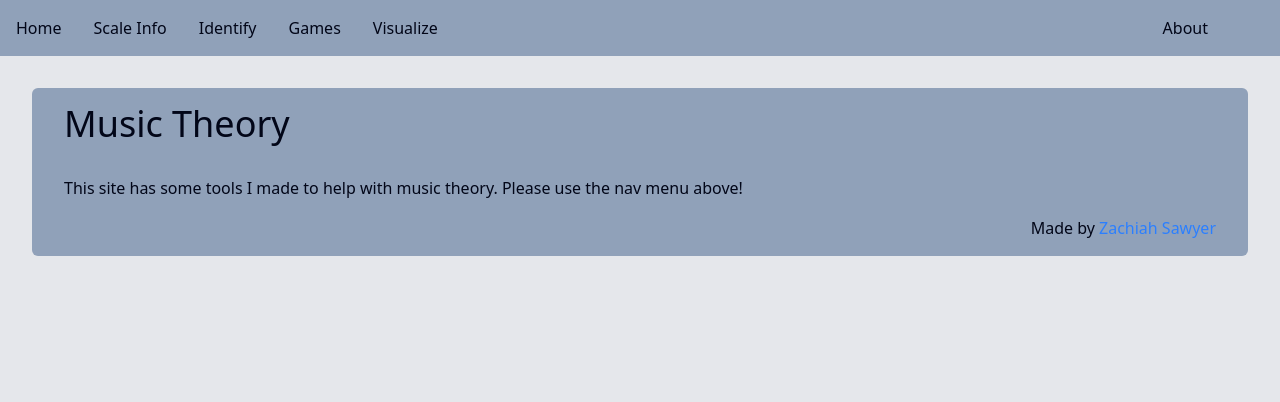
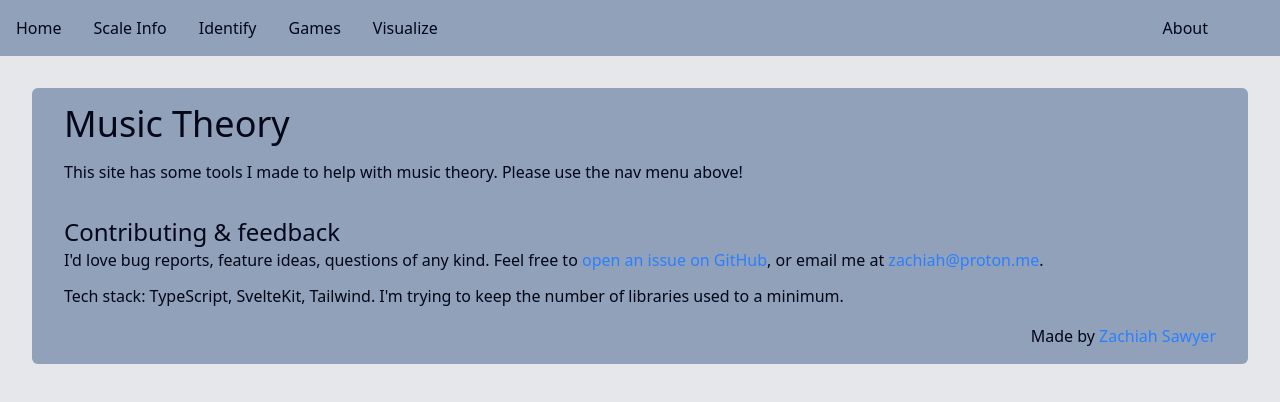
Before and after one commit to Zachiah/music-theory, a SvelteKit app: page /about in a window 1280 px wide. Shown: the top 402 px of the page. Built offline with nearby package versions, Linux system fonts and the light colour scheme; what @iconify/tailwind4 would draw is missing.

Commit message:
Update about

```diff
--- a/src/routes/about/+page.svelte
+++ b/src/routes/about/+page.svelte
@@ -3,9 +3,24 @@
 </script>
 
 <Container>
-	<h1 class="pb-4 text-4xl">Music Theory</h1>
+	<h1 class="text-4xl">Music Theory</h1>
 
 	<p>This site has some tools I made to help with music theory. Please use the nav menu above!</p>
+
+	<section class="mt-4">
+		<h2 class="text-2xl">Contributing &amp; feedback</h2>
+		<p class="mb-3">
+			I'd love bug reports, feature ideas, questions of any kind. Feel free to <a
+				href="https://github.com/Zachiah/music-theory/issues/new"
+				class="text-primary">open an issue on GitHub</a
+			>, or email me at
+			<a href="mailto:zachiah@proton.me" class="text-primary">zachiah@proton.me</a>.
+		</p>
+		<p>
+			Tech stack: TypeScript, SvelteKit, Tailwind. I'm trying to keep the number of libraries used
+			to a minimum.
+		</p>
+	</section>
 
 	<p class="text-right">
 		Made by <a class="text-primary" href="https://zachiah.com/">Zachiah Sawyer</a>
```
